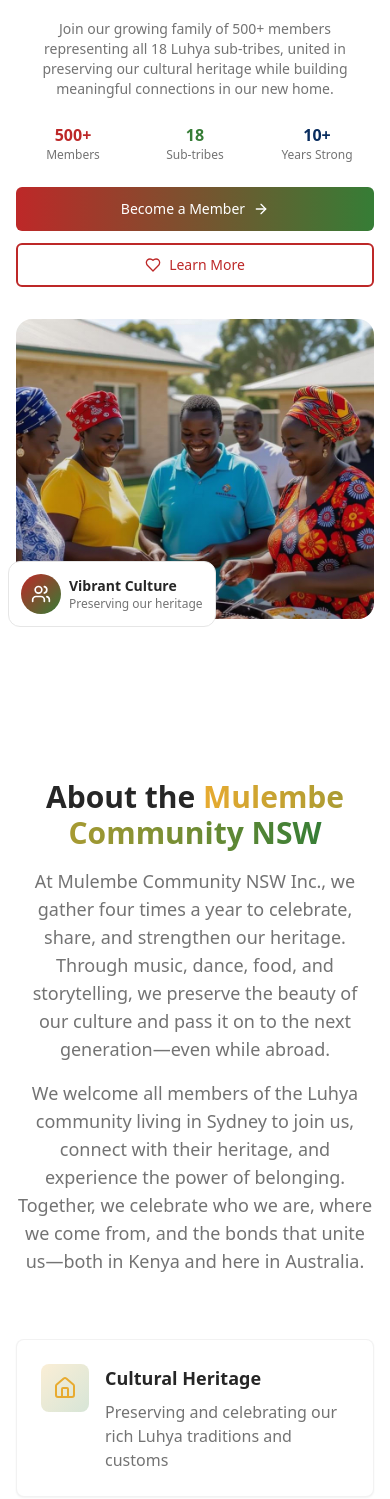
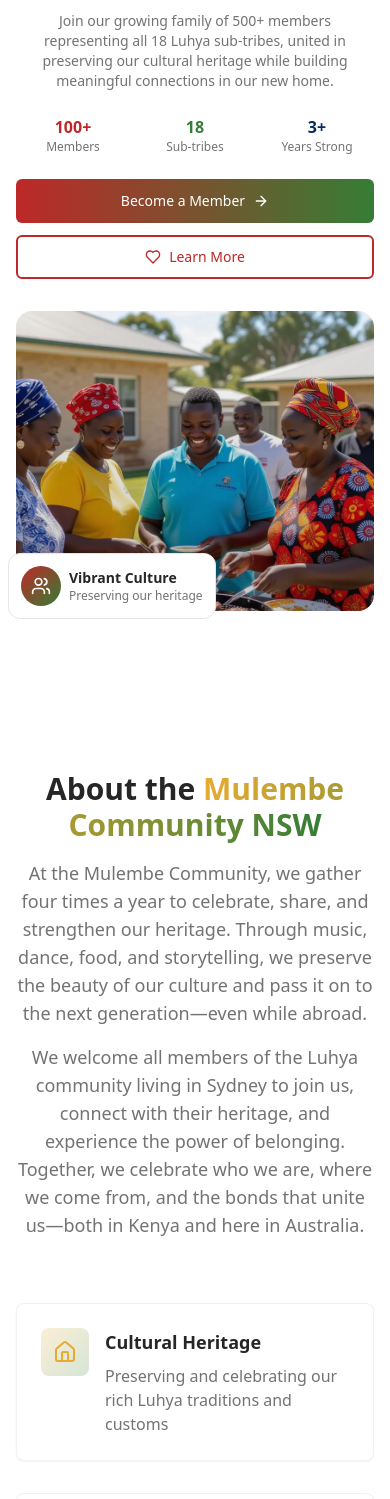
Before and after one commit to BrianKvin/lcia, a React (Vite) app: page / in a window 390 px wide. Shown: the part 291-1790 px from the top of the page. Built offline with nearby package versions, Linux system fonts and the light colour scheme; no server answers.

Commit message:
MCNSW updates.

```diff
--- a/src/components/About.tsx
+++ b/src/components/About.tsx
@@ -36,7 +36,7 @@ const About = () => {
   ];
 
   return (
-    <section id="about" className="pt-24 pb-20 sm:pt-28 sm:pb-24 bg-white">
+    <section id="about" className="pt-24 pb-20 sm:pt-28 sm:pb-24 bg-white scroll-mt-24">
       <div className="container mx-auto px-4 lg:px-8">
         <div className="text-center mb-16">
           <h2 className="text-3xl md:text-4xl font-bold mb-4">
@@ -47,7 +47,7 @@ const About = () => {
           </h2>
           <div className="text-lg text-muted-foreground max-w-4xl mx-auto space-y-4">
             <p>
-              At Mulembe Community NSW Inc., we gather four times a year to celebrate, share, and strengthen our heritage. Through music, dance, food, and storytelling, we preserve the beauty of our culture and pass it on to the next generation—even while abroad.
+              At the Mulembe Community, we gather four times a year to celebrate, share, and strengthen our heritage. Through music, dance, food, and storytelling, we preserve the beauty of our culture and pass it on to the next generation—even while abroad.
             </p>
             <p>
               We welcome all members of the Luhya community living in Sydney to join us, connect with their heritage, and experience the power of belonging. Together, we celebrate who we are, where we come from, and the bonds that unite us—both in Kenya and here in Australia.
--- a/src/components/BusinessDirectory.tsx
+++ b/src/components/BusinessDirectory.tsx
@@ -16,36 +16,7 @@ const BusinessDirectory = () => {
       services: ["Samosas", "Chapatis", "Catering", "Bulk Orders"],
       image: deesKitchenPoster,
     },
-    {
-      name: "Mama's Kitchen",
-      owner: "Elizabeth Khisa",
-      category: "Food & Catering",
-      description: "Authentic Luhya cuisine and catering services for special occasions",
-      location: "Blacktown, NSW",
-      phone: "+61 410 107 026",
-      email: "mamas.kitchen@email.com",
-      services: ["Traditional Cooking", "Event Catering", "Food Delivery"]
-    },
-    {
-      name: "Luhya Transport Services",
-      owner: "Joseph Ikatanyi",
-      category: "Transportation",
-      description: "Reliable transport services for community events and airport transfers",
-      location: "Parramatta, NSW",
-      phone: "+61 410 107 026",
-      email: "luhya.transport@email.com",
-      services: ["Airport Transfers", "Event Transport", "Group Bookings"]
-    },
-    {
-      name: "Heritage Crafts & Gifts",
-      owner: "Melanie Odundo",
-      category: "Retail & Crafts",
-      description: "Traditional Luhya crafts, clothing, and cultural gifts",
-      location: "Liverpool, NSW",
-      phone: "+61 410 107 026",
-      email: "heritage.crafts@email.com",
-      services: ["Traditional Crafts", "Cultural Clothing", "Custom Orders"]
-    },
+
     {
       name: "Pampered Films",
       owner: "Terence Mukambi",
@@ -99,7 +70,7 @@ const BusinessDirectory = () => {
 
 
   return (
-    <section id="business" className="py-20 bg-gradient-to-b from-white to-luhya-gold/10">
+    <section id="business" className="py-20 bg-gradient-to-b from-white to-luhya-gold/10 scroll-mt-24">
       <div className="container mx-auto px-4 lg:px-8">
         {/* Header */}
         <div className="text-center mb-16">
--- a/src/components/Community.tsx
+++ b/src/components/Community.tsx
@@ -53,7 +53,7 @@ const Community = () => {
   ];
 
   return (
-    <section id="community" className="py-20 bg-white">
+    <section id="community" className="py-20 bg-white scroll-mt-24">
       <div className="container mx-auto px-4 lg:px-8">
         <div className="text-center mb-16">
           <h2 className="text-3xl md:text-4xl font-bold mb-4">
--- a/src/components/Events.tsx
+++ b/src/components/Events.tsx
@@ -6,34 +6,26 @@ import { ADDRESS_LINE_1, ADDRESS_LINE_2, PHONE_DISPLAY, PHONE_TEL, EMAIL } from
 const Events = () => {
   const upcomingEvents = [
     {
-      title: "Summer Family BBQ",
-      date: "August 15, 2024",
-      time: "5:00 PM - 8:00 PM",
-      location: "Community Park",
-      attendees: 45,
-      description: "Join us for our annual summer barbecue with games, food, and fun for the whole family!"
+      title: "Chris’s Birthday Party 🎉",
+      date: "September 14, 2025",
+      time: "3:00 PM till late",
+      location: "Parramatta",
+      attendees: 50,
+      description: "Come and celebrate with us as we join our brother Chris for his birthday party! 🎂🎶 Community & friends invited."
     },
     {
-      title: "Children's Art Workshop",
-      date: "August 22, 2024",
-      time: "2:00 PM - 4:00 PM",
-      location: "Community Center",
-      attendees: 18,
-      description: "Creative art activities for kids ages 5-12. All materials provided!"
-    },
-    {
-      title: "Neighborhood Watch Meeting",
-      date: "August 28, 2024",
-      time: "7:00 PM - 8:30 PM",
-      location: "Community Hall",
-      attendees: 32,
-      description: "Monthly safety meeting to discuss community security and updates."
+      title: "End of Year Mulembe Community Gathering 🎉",
+      date: "December 14, 2025",
+      time: "2:00 PM till late",
+      location: "Henry Lawson Dr, Lansdowne NSW",
+      attendees: 120,
+      description: "Join us for our final community gathering of the year — discussions, updates, food, and fellowship as we celebrate our achievements and unity. 🍲 Please bring a Kenyan dish to share."
     }
   ];
 
 
   return (
-    <section id="events" className="py-20 bg-white">
+    <section id="events" className="py-20 bg-white scroll-mt-24">
       <div className="container mx-auto px-4 lg:px-8">
         <div className="text-center mb-16">
           <h2 className="text-3xl md:text-4xl font-bold mb-4">
--- a/src/components/Footer.tsx
+++ b/src/components/Footer.tsx
@@ -1,4 +1,11 @@
 import { Mail, Phone, MapPin, Facebook, Instagram, MessageCircle } from "lucide-react";
+
+const scrollToSection = (sectionId: string) => {
+  const element = document.getElementById(sectionId);
+  if (element) {
+    element.scrollIntoView({ behavior: 'smooth', block: 'start' });
+  }
+};
 
 const Footer = () => {
   return (
@@ -30,14 +37,14 @@ const Footer = () => {
           <div>
             <h4 className="font-semibold mb-4">Quick Links</h4>
             <ul className="space-y-2 text-sm">
-              <li><a href="#home" className="text-white/80 hover:text-white transition-colors">Home</a></li>
-              <li><a href="#about" className="text-white/80 hover:text-white transition-colors">About Us</a></li>
-              <li><a href="#events" className="text-white/80 hover:text-white transition-colors">Events</a></li>
-              <li><a href="#community" className="text-white/80 hover:text-white transition-colors">Community</a></li>
-              <li><a href="#leadership" className="text-white/80 hover:text-white transition-colors">Leadership</a></li>
-              <li><a href="#membership" className="text-white/80 hover:text-white transition-colors">Membership</a></li>
-              <li><a href="#business" className="text-white/80 hover:text-white transition-colors">Business Directory</a></li>
-              <li><a href="#welfare" className="text-white/80 hover:text-white transition-colors">Welfare</a></li>
+              <li><button onClick={() => scrollToSection('home')} className="text-left w-full text-white/80 hover:text-white transition-colors">Home</button></li>
+              <li><button onClick={() => scrollToSection('about')} className="text-left w-full text-white/80 hover:text-white transition-colors">About Us</button></li>
+              <li><button onClick={() => scrollToSection('events')} className="text-left w-full text-white/80 hover:text-white transition-colors">Events</button></li>
+              <li><button onClick={() => scrollToSection('community')} className="text-left w-full text-white/80 hover:text-white transition-colors">Community</button></li>
+              <li><button onClick={() => scrollToSection('leadership')} className="text-left w-full text-white/80 hover:text-white transition-colors">Leadership</button></li>
+              <li><button onClick={() => scrollToSection('membership')} className="text-left w-full text-white/80 hover:text-white transition-colors">Membership</button></li>
+              <li><button onClick={() => scrollToSection('business')} className="text-left w-full text-white/80 hover:text-white transition-colors">Business Directory</button></li>
+              <li><button onClick={() => scrollToSection('welfare')} className="text-left w-full text-white/80 hover:text-white transition-colors">Welfare</button></li>
             </ul>
           </div>
 
@@ -68,21 +75,17 @@ const Footer = () => {
             <h4 className="font-semibold mb-4">Connect With Us</h4>
             <div className="space-y-3">
               <div className="flex space-x-4">
-                <a href="#" className="w-10 h-10 bg-white/10 rounded-full flex items-center justify-center hover:bg-white/20 transition-colors group">
+                <a href="#" aria-label="Join our WhatsApp or chat" className="w-10 h-10 bg-white/10 rounded-full flex items-center justify-center hover:bg-white/20 transition-colors group">
                   <MessageCircle className="w-5 h-5 group-hover:scale-110 transition-transform" />
                 </a>
-                <a href="#" className="w-10 h-10 bg-white/10 rounded-full flex items-center justify-center hover:bg-white/20 transition-colors group">
+                <a href="#" aria-label="Visit our Facebook page" className="w-10 h-10 bg-white/10 rounded-full flex items-center justify-center hover:bg-white/20 transition-colors group">
                   <Facebook className="w-5 h-5 group-hover:scale-110 transition-transform" />
                 </a>
-                <a href="#" className="w-10 h-10 bg-white/10 rounded-full flex items-center justify-center hover:bg-white/20 transition-colors group">
+                <a href="https://www.instagram.com/mulembe_nsw?igsh=MWplZnhlYzIyaDJ5bw==" target="_blank" rel="noopener noreferrer" aria-label="Visit our Instagram profile" className="w-10 h-10 bg-white/10 rounded-full flex items-center justify-center hover:bg-white/20 transition-colors group">
                   <Instagram className="w-5 h-5 group-hover:scale-110 transition-transform" />
                 </a>
               </div>
-              <div className="text-xs text-white/60 space-y-1">
-                <div>WhatsApp</div>
-                <div>Facebook</div>
-                <div>Instagram</div>
-              </div>
+              {/* Removed social text links per request; icons above remain clickable */}
             </div>
           </div>
         </div>
@@ -90,7 +93,7 @@ const Footer = () => {
         {/* Bottom Bar */}
         <div className="border-t border-white/20 mt-12 pt-8">
           <div className="flex flex-col md:flex-row justify-between items-center space-y-4 md:space-y-0">
-            <p className="text-white/60 text-sm">© 2024 Mulembe Community NSW. All rights reserved.</p>
+            <p className="text-white/60 text-sm">© 2025 Mulembe Community NSW. All rights reserved.</p>
             <p className="text-luhya-gold text-sm font-medium italic">
               Proudly preserving Luhya culture in NSW Australia
             </p>
--- a/src/components/Gallery.tsx
+++ b/src/components/Gallery.tsx
@@ -64,7 +64,7 @@ const Gallery = () => {
   const categories = ["All", "Cultural Events", "Community Support", "Youth Programs", "Cultural Workshops", "Life Events", "Recreation"];
 
   return (
-    <section id="gallery" className="py-20 bg-white">
+    <section id="gallery" className="py-20 bg-white scroll-mt-24">
       <div className="container mx-auto px-4 lg:px-8">
         <div className="text-center mb-16">
           <h2 className="text-3xl md:text-4xl font-bold mb-4">
@@ -206,7 +206,7 @@ const Gallery = () => {
             <div className="w-16 h-16 bg-gradient-to-br from-luhya-navy to-luhya-gold rounded-full flex items-center justify-center mx-auto mb-4">
               <MapPin className="w-8 h-8 text-white" />
             </div>
-            <div className="text-2xl font-bold text-luhya-navy">8+</div>
+            <div className="text-2xl font-bold text-luhya-navy">3+</div>
             <div className="text-sm text-muted-foreground">Years Together</div>
           </div>
         </div>
--- a/src/components/Hero.tsx
+++ b/src/components/Hero.tsx
@@ -3,8 +3,14 @@ import { ArrowRight, Heart, Users } from "lucide-react";
 import heroImg from "@/assets/image (4).jpg";
 
 const Hero = () => {
+  const scrollToSection = (sectionId: string) => {
+    const element = document.getElementById(sectionId);
+    if (element) {
+      element.scrollIntoView({ behavior: 'smooth', block: 'start' });
+    }
+  };
   return (
-    <section id="home" className="min-h-screen flex items-center pt-14 sm:pt-16 pb-16 sm:pb-20 bg-white">
+    <section id="home" className="min-h-screen flex items-center pt-20 sm:pt-24 pb-16 sm:pb-20 bg-white scroll-mt-24">
       <div className="container mx-auto px-4 sm:px-6 md:px-8 lg:px-8">
         <div className="grid lg:grid-cols-2 gap-8 sm:gap-10 lg:gap-12 items-center">
           {/* Content */}
@@ -13,11 +19,8 @@ const Hero = () => {
               {/* Main Title */}
               <div className="space-y-2">
                 <h1 className="text-xl sm:text-3xl md:text-4xl lg:text-5xl xl:text-6xl font-bold text-foreground leading-tight">
-                  Welcome to the Mulembe Community
+                  Welcome to Mulembe Community NSW, Australia
                 </h1>
-                <h2 className="text-base sm:text-xl md:text-2xl lg:text-3xl font-semibold text-luhya-gold">
-                  in Australia
-                </h2>
               </div>
 
               <div className="space-y-4 text-sm sm:text-base md:text-lg text-muted-foreground max-w-2xl mx-auto lg:mx-0">
@@ -33,7 +36,7 @@ const Hero = () => {
             {/* Stats */}
             <div className="grid grid-cols-3 gap-2 sm:gap-3 md:gap-4 lg:gap-6">
               <div className="text-center">
-                <div className="text-base sm:text-lg md:text-xl lg:text-2xl font-bold text-luhya-red">500+</div>
+                <div className="text-base sm:text-lg md:text-xl lg:text-2xl font-bold text-luhya-red">100+</div>
                 <div className="text-xs sm:text-sm text-muted-foreground">Members</div>
               </div>
               <div className="text-center">
@@ -41,18 +44,18 @@ const Hero = () => {
                 <div className="text-xs sm:text-sm text-muted-foreground">Sub-tribes</div>
               </div>
               <div className="text-center">
-                <div className="text-base sm:text-lg md:text-xl lg:text-2xl font-bold text-luhya-navy">10+</div>
+                <div className="text-base sm:text-lg md:text-xl lg:text-2xl font-bold text-luhya-navy">3+</div>
                 <div className="text-xs sm:text-sm text-muted-foreground">Years Strong</div>
               </div>
             </div>
 
             {/* CTA Buttons */}
             <div className="flex flex-col sm:flex-row gap-3 sm:gap-4 justify-center lg:justify-start">
-              <Button variant="hero" size="lg" className="group text-sm sm:text-base">
+              <Button onClick={() => scrollToSection('business')} variant="hero" size="lg" className="group text-sm sm:text-base">
                 Become a Member
                 <ArrowRight className="w-4 h-4 transition-transform group-hover:translate-x-1" />
               </Button>
-              <Button variant="communityOutline" size="lg" className="group text-sm sm:text-base">
+              <Button onClick={() => scrollToSection('about')} variant="communityOutline" size="lg" className="group text-sm sm:text-base">
                 <Heart className="w-4 h-4" />
                 Learn More
               </Button>
--- a/src/components/Leadership.tsx
+++ b/src/components/Leadership.tsx
@@ -1,5 +1,9 @@
 import { Card, CardContent } from "@/components/ui/card";
 import { Users, Shield, Heart, DollarSign, FileText } from "lucide-react";
+// Explicitly import as a URL to satisfy TS image typing
+// eslint-disable-next-line @typescript-eslint/ban-ts-comment
+// @ts-ignore
+import chairImg from "@/assets/IMG_3862120.JPEG";
 
 const Leadership = () => {
   const leadershipTeam = [
@@ -36,7 +40,7 @@ const Leadership = () => {
   ];
 
   return (
-    <section id="leadership" className="py-20 bg-gradient-to-b from-white to-luhya-cream/20">
+    <section id="leadership" className="py-20 bg-gradient-to-b from-white to-luhya-cream/20 scroll-mt-24">
       <div className="container mx-auto px-4 lg:px-8">
         <div className="text-center mb-16">
           <h2 className="text-3xl md:text-4xl font-bold mb-4">
@@ -64,20 +68,19 @@ const Leadership = () => {
                   <div className="w-32 h-32 mx-auto mb-4">
                     {/* Background circle with gradient */}
                     <div className="w-32 h-32 bg-gradient-to-br from-luhya-gold to-luhya-green rounded-full flex items-center justify-center group-hover:scale-110 transition-transform duration-300 shadow-lg overflow-hidden">
-                      {/*
-                        TODO: Replace this placeholder with AI-generated photo
-                        When you have the AI photos, replace the div below with:
+                      {leader.name === "Elizabeth Khisa" ? (
                         <img
-                          src="/path/to/ai-photo.jpg"
+                          src={chairImg}
                           alt={`${leader.name} - ${leader.position}`}
                           className="w-28 h-28 rounded-full object-cover"
                         />
-                      */}
-                      <div className="w-28 h-28 bg-white rounded-full flex items-center justify-center shadow-inner">
-                        <span className="text-2xl font-bold text-luhya-navy">
-                          {getInitials(leader.name)}
-                        </span>
-                      </div>
+                      ) : (
+                        <div className="w-28 h-28 bg-white rounded-full flex items-center justify-center shadow-inner">
+                          <span className="text-2xl font-bold text-luhya-navy">
+                            {getInitials(leader.name)}
+                          </span>
+                        </div>
+                      )}
                     </div>
                   </div>
 
--- a/src/components/Membership.tsx
+++ b/src/components/Membership.tsx
@@ -28,7 +28,7 @@ const Membership = () => {
   ];
 
   return (
-    <section id="membership" className="py-20 bg-gradient-to-b from-luhya-cream/30 to-white">
+    <section id="membership" className="py-20 bg-gradient-to-b from-luhya-cream/30 to-white scroll-mt-24">
       <div className="container mx-auto px-4 lg:px-8">
         <div className="text-center mb-16">
           <h2 className="text-3xl md:text-4xl font-bold mb-4">
--- a/src/components/Welfare.tsx
+++ b/src/components/Welfare.tsx
@@ -302,18 +302,13 @@ const Welfare = () => {
     },
     {
       step: "2",
-      title: "Assessment",
-      description: "We assess your needs and determine the best support approach"
-    },
-    {
-      step: "3",
       title: "Support Provided",
       description: "Receive the assistance you need with dignity and respect"
     }
   ];
 
   return (
-    <section id="welfare" className="py-20 bg-gradient-to-b from-luhya-cream/30 to-white">
+    <section id="welfare" className="py-20 bg-gradient-to-b from-luhya-cream/30 to-white scroll-mt-24">
       <div className="container mx-auto px-4 lg:px-8">
         <div className="text-center mb-16">
           <h2 className="text-3xl md:text-4xl font-bold mb-4">
@@ -391,7 +386,7 @@ const Welfare = () => {
         {/* Support Process */}
         <div className="mb-16">
           <h3 className="text-2xl font-bold mb-8 text-center text-luhya-navy">How Our Support Works</h3>
-          <div className="grid md:grid-cols-3 gap-8">
+          <div className="grid md:grid-cols-2 gap-6">
             {supportProcess.map((step, index) => (
               <div key={index} className="text-center">
                 <div className="w-16 h-16 bg-gradient-to-br from-luhya-navy to-luhya-gold rounded-full flex items-center justify-center mx-auto mb-4">
--- a/vite.config.ts
+++ b/vite.config.ts
@@ -6,6 +6,7 @@ import path from 'path'
 export default defineConfig({
   plugins: [react()],
   base: './',
+  assetsInclude: ['**/*.JPEG', '**/*.JPG'],
   resolve: {
     alias: {
       "@": path.resolve(__dirname, "./src"),
```
Also changed, not shown: src/assets/IMG_3862120.JPEG (added), 1 other file (tests, documents, lock files or other folders).
